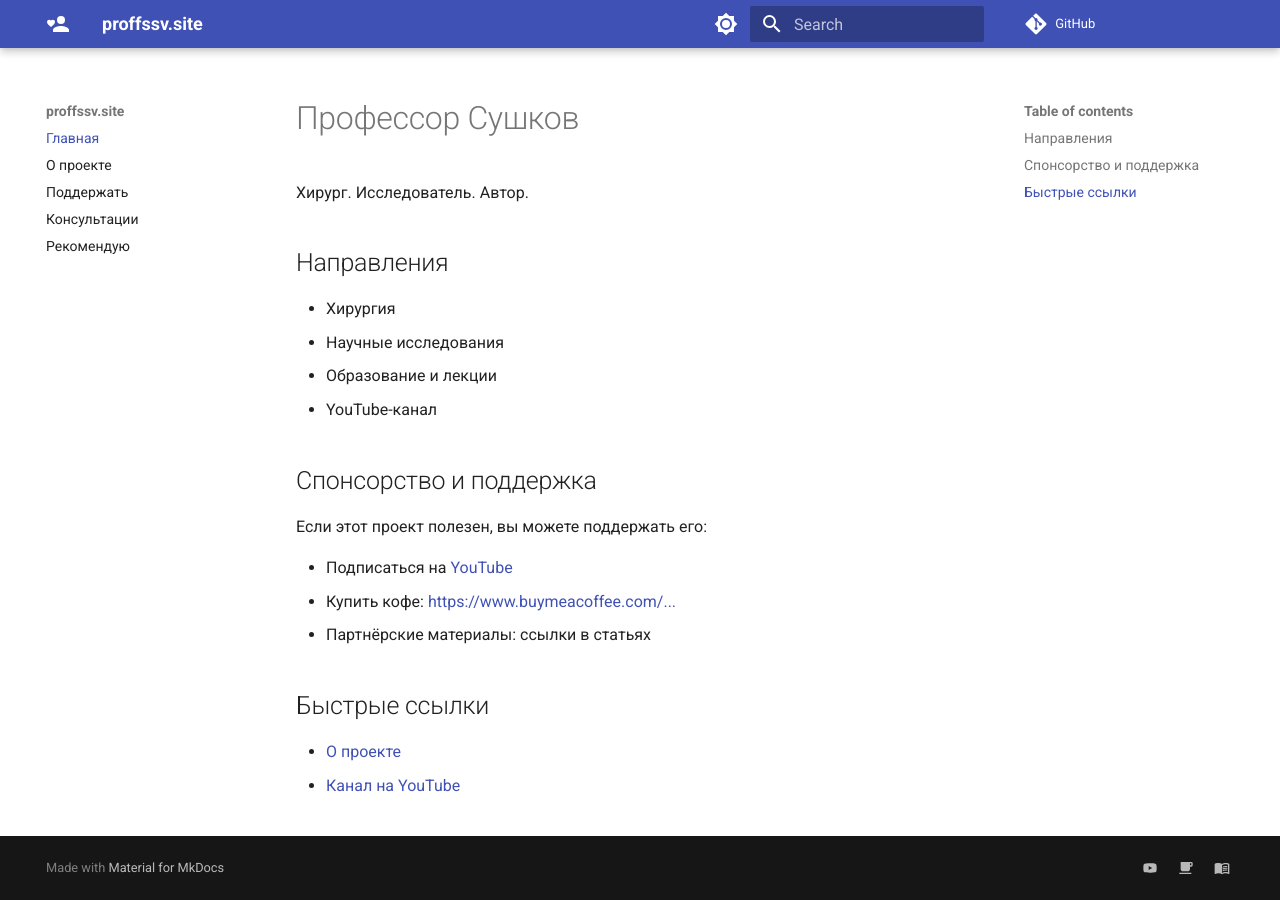
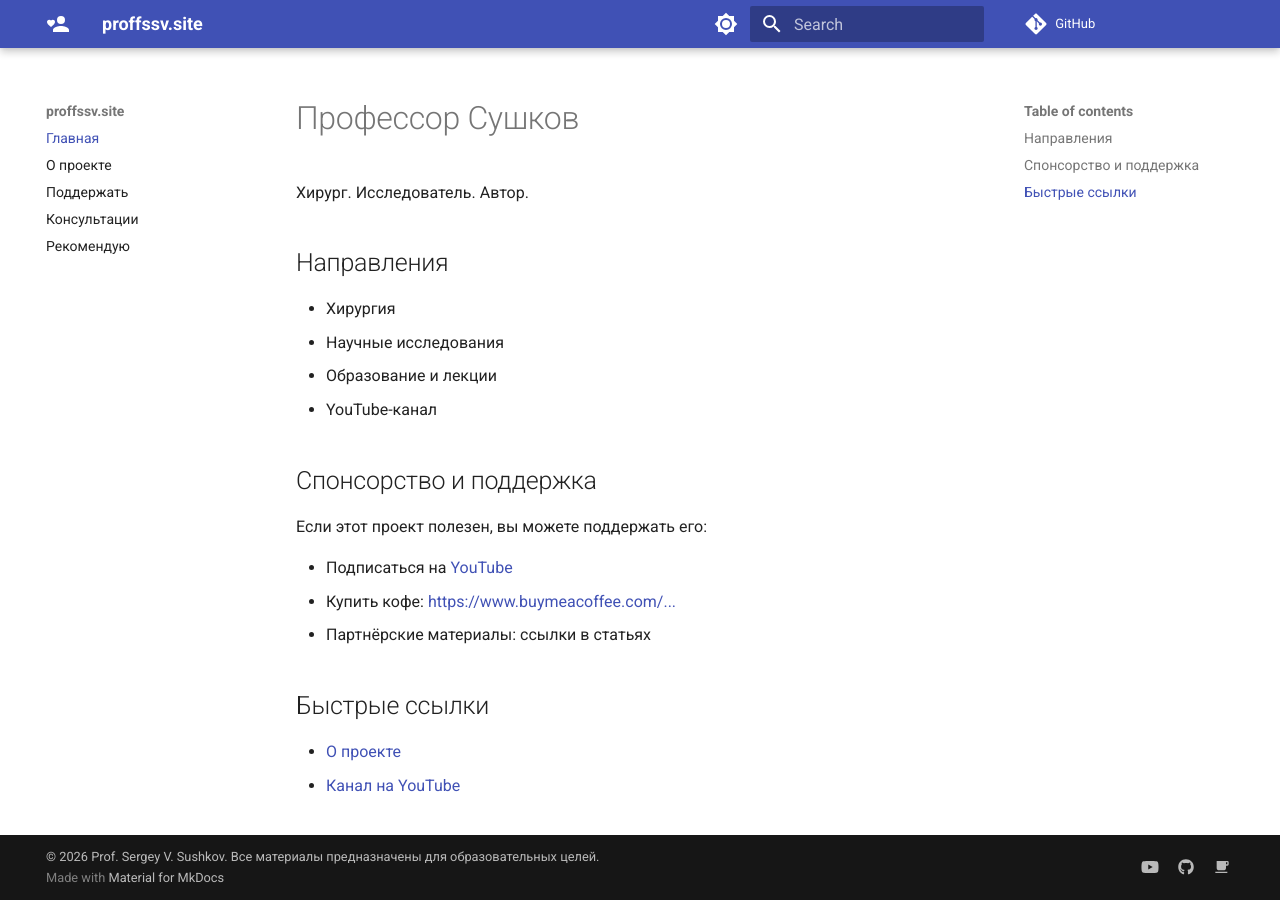
Before and after one commit to Serg2206/proffssv.site, an MkDocs documentation site: the page built from docs/index.md, in a window 1280 px wide. Built offline with MkDocs 1.6.1 and Material for MkDocs 9.7.7, drawn with Linux system fonts in a browser that asks for light colours; comment, search, counter and statistics services are not loaded.

Commit message:
Add site meta, copyright, fix social icons, add meta extension for SEO

```diff
--- a/mkdocs.yml
+++ b/mkdocs.yml
@@ -1,7 +1,10 @@
 site_name: proffssv.site
 site_url: https://proffssv.site
+site_description: Образовательная платформа профессора Сушкова С.В. — курсы, лекции, статьи по хирургии и онкологии.
+site_author: Prof. Sergey V. Sushkov
 repo_url: https://github.com/Serg2206/proffssv.site
 edit_uri: edit/master/docs/
+copyright: "© 2026 Prof. Sergey V. Sushkov. Все материалы предназначены для образовательных целей."
 
 theme:
   name: material
@@ -30,15 +33,15 @@
 
 extra:
   social:
-    - icon: material/youtube
+    - icon: fontawesome/brands/youtube
       link: https://www.youtube.com/@SSVproff-22.06
       name: YouTube
+    - icon: fontawesome/brands/github
+      link: https://github.com/Serg2206
+      name: GitHub
     - icon: material/coffee
       link: https://www.buymeacoffee.com/ssvproff
       name: Buy Me a Coffee
-    - icon: material/book-open-variant
-      link: https://github.com/Serg2206/proffssv.site
-      name: GitHub
 
 plugins:
   - search
@@ -47,6 +50,7 @@
   - admonition
   - attr_list
   - md_in_html
+  - meta
   - toc:
       permalink: true
   - pymdownx.highlight:
```
